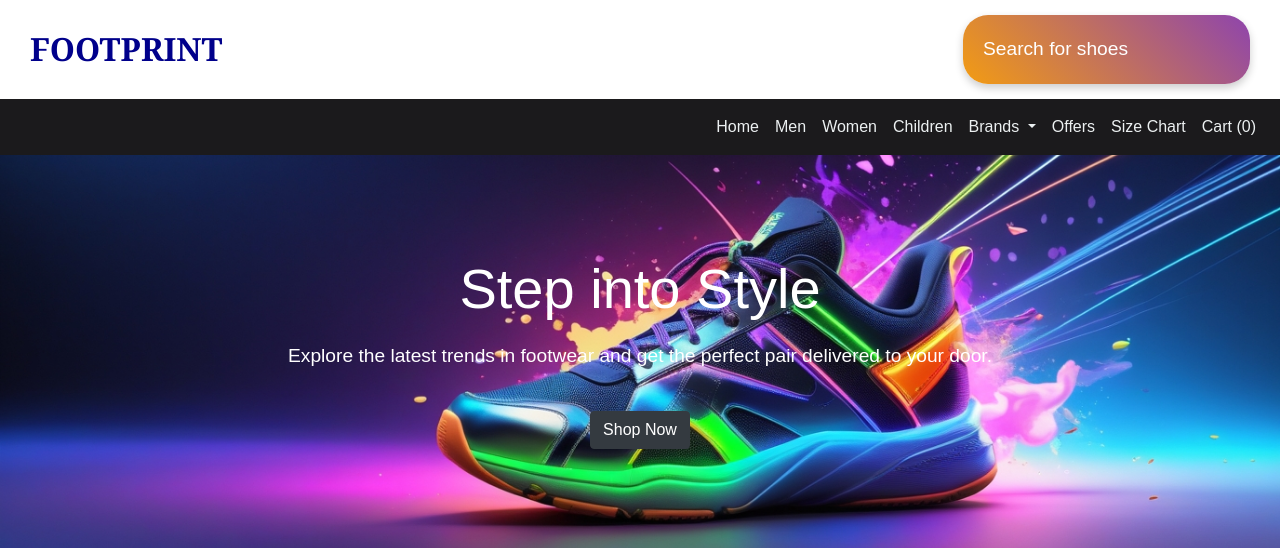
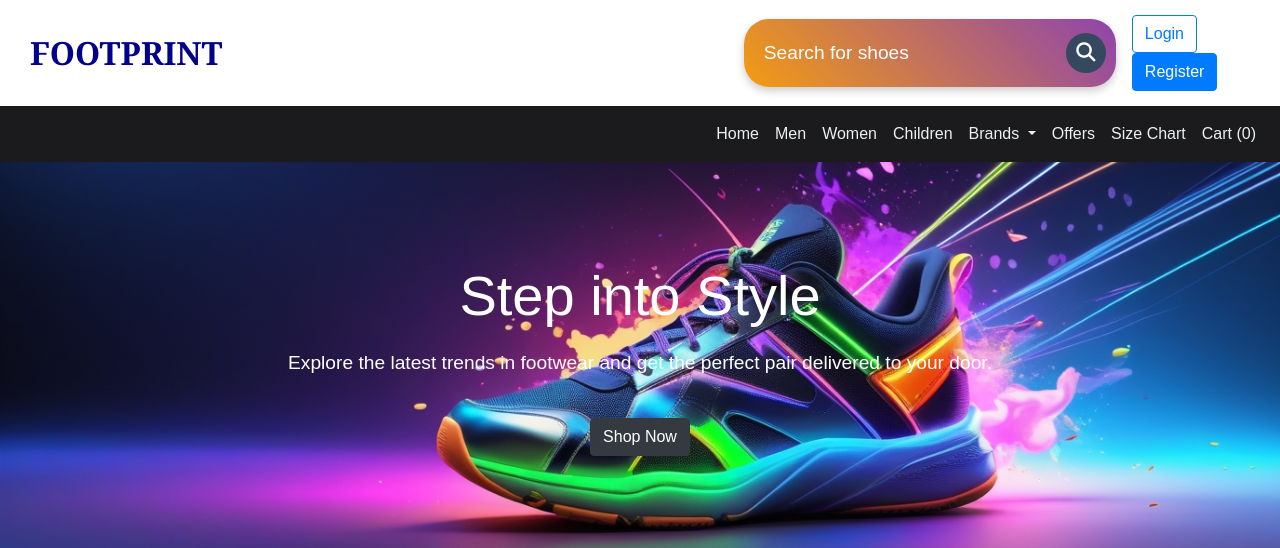
Before and after one commit to yethmiimasha/CSC3132_project, a PHP site: page /footprint.php in a window 1280 px wide. Shown: the top 548 px of the page. Run offline with PHP 8.4, Linux system fonts and the light colour scheme; some libraries are stand-ins or nearby versions.

Commit message:
php file created

```diff
--- a/database/db.sql
+++ b/database/db.sql
@@ -16,7 +16,7 @@ CREATE TABLE Users (
     address TEXT,
     date_joined TIMESTAMP DEFAULT CURRENT_TIMESTAMP
 );
-
+vbnul
 -- Create Categories Table (for storing product categories like Men, Women, Kids)
 CREATE TABLE Categories (
     category_id INT AUTO_INCREMENT PRIMARY KEY,
--- a/footprint.php
+++ b/footprint.php
@@ -271,6 +271,11 @@
   <div class="header-icons">
     <div class="search-bar">
       <input type="text" placeholder="Search for shoes">
+      <button><i class="fas fa-search"></i></button>
+    </div>
+    <div class="ml-3">
+      <a href="login.php" class="btn btn-outline-primary mr-2">Login</a>
+      <a href="register.php" class="btn btn-primary">Register</a>
 
     </div>
   </div>
```
Also changed, not shown: login.php (added), register.php (added).
